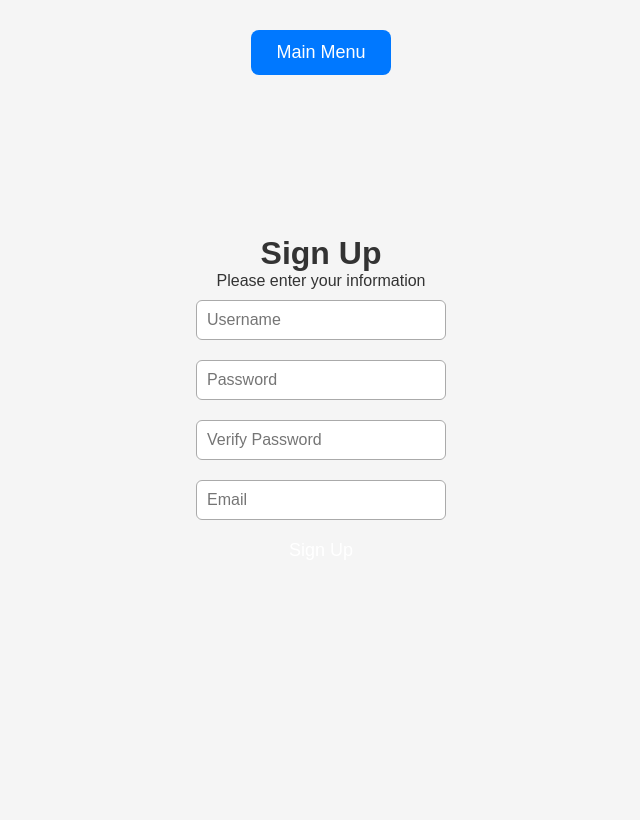
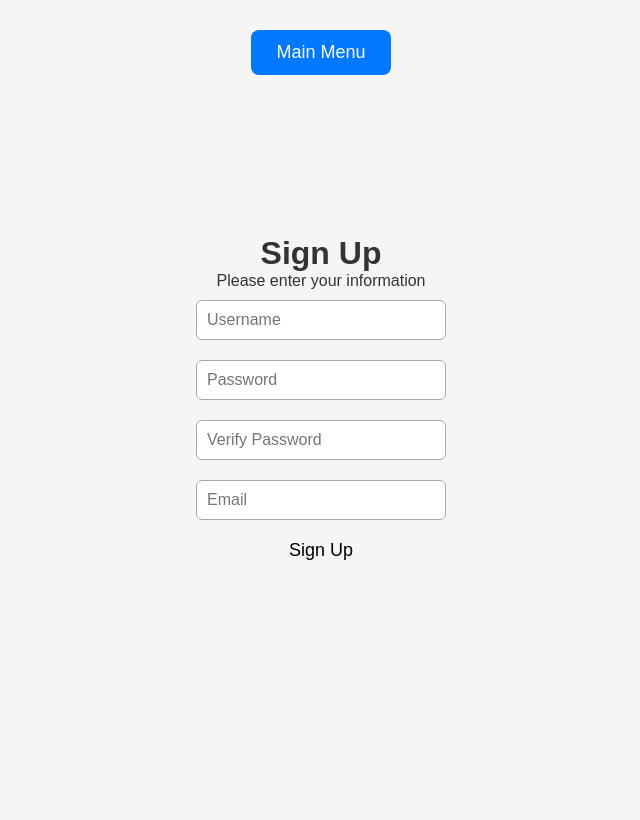
Before and after one commit to AquaDev-prog/cookie-clicker, a Flask app: page /sign_up in a window 1280 px wide. Shown: the whole page, without its empty margins (319-959 px from the left). After the commit the page ends 560 px from the top, so only its background shows below. Run offline with Flask 3, Linux system fonts and the light colour scheme.

Commit message:
Update style.css

```diff
--- a/static/style.css
+++ b/static/style.css
@@ -13,6 +13,7 @@ body {
     text-align: center;
     color: #333;
 }
+
 
 /* ===========================
      TOP SCORE + HEADER TEXT
@@ -153,7 +154,7 @@ form button {
     padding: 10px 20px;
     font-size: 18px;
     background-color: transparent;
-    color: white;
+    color: black;
     border: none;
     border-radius: 6px;
     cursor: pointer;
@@ -178,5 +179,8 @@ form button:active {
       BACKGROUND LAYOUT FIX
    =========================== */
 html, body {
+    margin: 0;
+    padding: 0;
     height: 100%;
+    overflow: hidden;
 }
```
